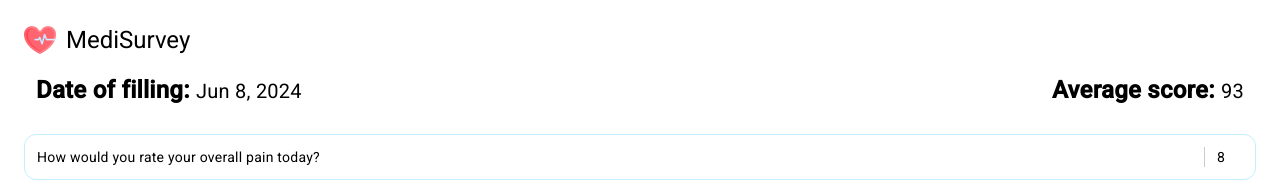
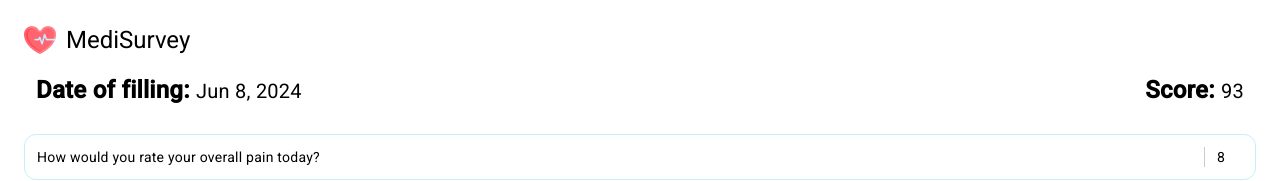
Before and after one commit to FunTomas11/ozdrowiency-angular, an Angular app: page /answers/06f65b68-949c-4d27-a521-78fcae80782f in a window 1280 px wide. Shown: the top 181 px of the page. Built offline with nearby package versions, Linux system fonts and the light colour scheme; data requests are answered from the project's data file; sample sign-in values are in the browser's storage.

Commit message:
Changed avg score to score

```diff
--- a/src/app/components/answer-details/answer-details.component.html
+++ b/src/app/components/answer-details/answer-details.component.html
@@ -4,7 +4,7 @@
       <div class="general-info__date">
         <span class="general-info__label">Date of filling: </span>{{ question.date | date }}</div>
       <div class="general-info__avg">
-        <span class="general-info__label">Average score: </span>{{ question.score }}</div>
+        <span class="general-info__label">Score: </span>{{ question.score }}</div>
     </div>
     <mat-divider />
     <div class="answer-details__content" content>
--- a/src/app/components/answer-details/answer-details.component.ts
+++ b/src/app/components/answer-details/answer-details.component.ts
@@ -29,18 +29,6 @@ export class AnswerDetailsComponent implements OnInit {
 
   ngOnInit(): void {
     this.answer$ = this._questions.getAnswers(this._answerId);
-    this.answer$.subscribe(
-      data => {
-        console.log('Data received:', data);
-      },
-      error => {
-        console.error('Error:', error);
-      }
-    );
   }
 
-  stringify(data: any): string {
-    console.log('Data:', data)
-    return JSON.stringify(data, null, 2);
-  }
 }
```
